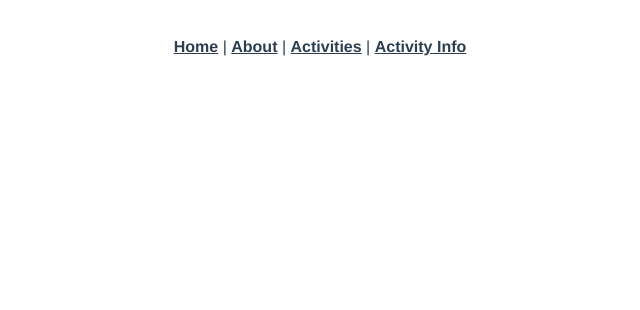
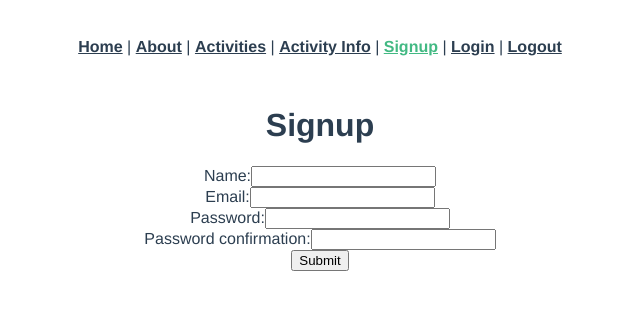
Before and after one commit to cliftonmb/map_frontend, a Vue app: page /signup in a window 1280 px wide. Shown: the top 310 px of the page, without its empty margins (320-960 px from the left). Built offline with nearby package versions, Linux system fonts and the light colour scheme.

Commit message:
add authentication

```diff
--- a/src/App.vue
+++ b/src/App.vue
@@ -3,7 +3,10 @@
     <router-link to="/">Home</router-link> |
     <router-link to="/about">About</router-link> |
     <router-link to="/activities">Activities</router-link> |
-    <router-link to="/activity_info/:id">Activity Info</router-link>
+    <router-link to="/activity_info/:id">Activity Info</router-link> |
+    <router-link to="/signup">Signup</router-link> |
+    <router-link to="/login">Login</router-link> |
+    <router-link to="/logout">Logout</router-link>
   </nav>
   <router-view />
 </template>
--- a/src/main.js
+++ b/src/main.js
@@ -5,8 +5,11 @@
 import 'mapbox-gl/dist/mapbox-gl.css';
 
 
-
 axios.defaults.baseURL = process.env.NODE_ENV === "development" ? "http://localhost:3000" : "/";
+var jwt = localStorage.getItem("jwt");
+if (jwt) {
+  axios.defaults.headers.common["Authorization"] = `Bearer ${jwt}`;
+}
 
 
 createApp(App).use(router).mount('#app')
--- a/src/views/ActivityInfo.vue
+++ b/src/views/ActivityInfo.vue
@@ -27,6 +27,7 @@
 
 <template>
   <div class="home">
+
     <h1> {{ activity.name }}</h1>
     <img v-bind:src="activity.image_url" />
     <!-- <router-link class="card-link" v-bind:to="`/activities/${recipe.id}`">More Info</router-link> -->
--- /dev/null
+++ b/src/views/LoginView.vue
@@ -0,0 +1,49 @@
+<script>
+import axios from "axios";
+
+export default {
+  data: function () {
+    return {
+      newSessionParams: {},
+      errors: [],
+    };
+  },
+  methods: {
+    submit: function () {
+      axios
+        .post("/sessions", this.newSessionParams)
+        .then((response) => {
+          axios.defaults.headers.common["Authorization"] = "Bearer " + response.data.jwt;
+          localStorage.setItem("jwt", response.data.jwt);
+          this.$router.push("/");
+        })
+        .catch((error) => {
+          console.log(error.response);
+          this.errors = ["Invalid email or password."];
+          this.email = "";
+          this.password = "";
+        });
+    },
+  },
+};
+</script>
+
+<template>
+  <div class="login">
+    <form v-on:submit.prevent="submit()">
+      <h1>Login</h1>
+      <ul>
+        <li v-for="error in errors" v-bind:key="error">{{ error }}</li>
+      </ul>
+      <div>
+        <label>Email:</label>
+        <input type="email" v-model="newSessionParams.email" />
+      </div>
+      <div>
+        <label>Password:</label>
+        <input type="password" v-model="newSessionParams.password" />
+      </div>
+      <input type="submit" value="Submit" />
+    </form>
+  </div>
+</template>
--- /dev/null
+++ b/src/views/LogoutView.vue
@@ -0,0 +1,15 @@
+<script>
+import axios from "axios";
+
+export default {
+  created: function () {
+    delete axios.defaults.headers.common["Authorization"];
+    localStorage.removeItem("jwt");
+    this.$router.push("/");
+  },
+};
+</script>
+
+<template>
+  <div class="logout"></div>
+</template>
--- /dev/null
+++ b/src/views/SignupView.vue
@@ -0,0 +1,53 @@
+<script>
+import axios from "axios";
+
+export default {
+  data: function () {
+    return {
+      newUserParams: {},
+      errors: [],
+    };
+  },
+  methods: {
+    submit: function () {
+      axios
+        .post("/users", this.newUserParams)
+        .then((response) => {
+          console.log(response.data);
+          this.$router.push("/login");
+        })
+        .catch((error) => {
+          this.errors = error.response.data.errors;
+        });
+    },
+  },
+};
+</script>
+
+<template>
+  <div class="signup">
+    <form v-on:submit.prevent="submit()">
+      <h1>Signup</h1>
+      <ul>
+        <li v-for="error in errors" v-bind:key="error">{{ error }}</li>
+      </ul>
+      <div>
+        <label>Name:</label>
+        <input type="text" v-model="newUserParams.name" />
+      </div>
+      <div>
+        <label>Email:</label>
+        <input type="email" v-model="newUserParams.email" />
+      </div>
+      <div>
+        <label>Password:</label>
+        <input type="password" v-model="newUserParams.password" />
+      </div>
+      <div>
+        <label>Password confirmation:</label>
+        <input type="password" v-model="newUserParams.password_confirmation" />
+      </div>
+      <input type="submit" value="Submit" />
+    </form>
+  </div>
+</template>
```
Also changed, not shown: src/router/index.js (+10 -4 lines).
